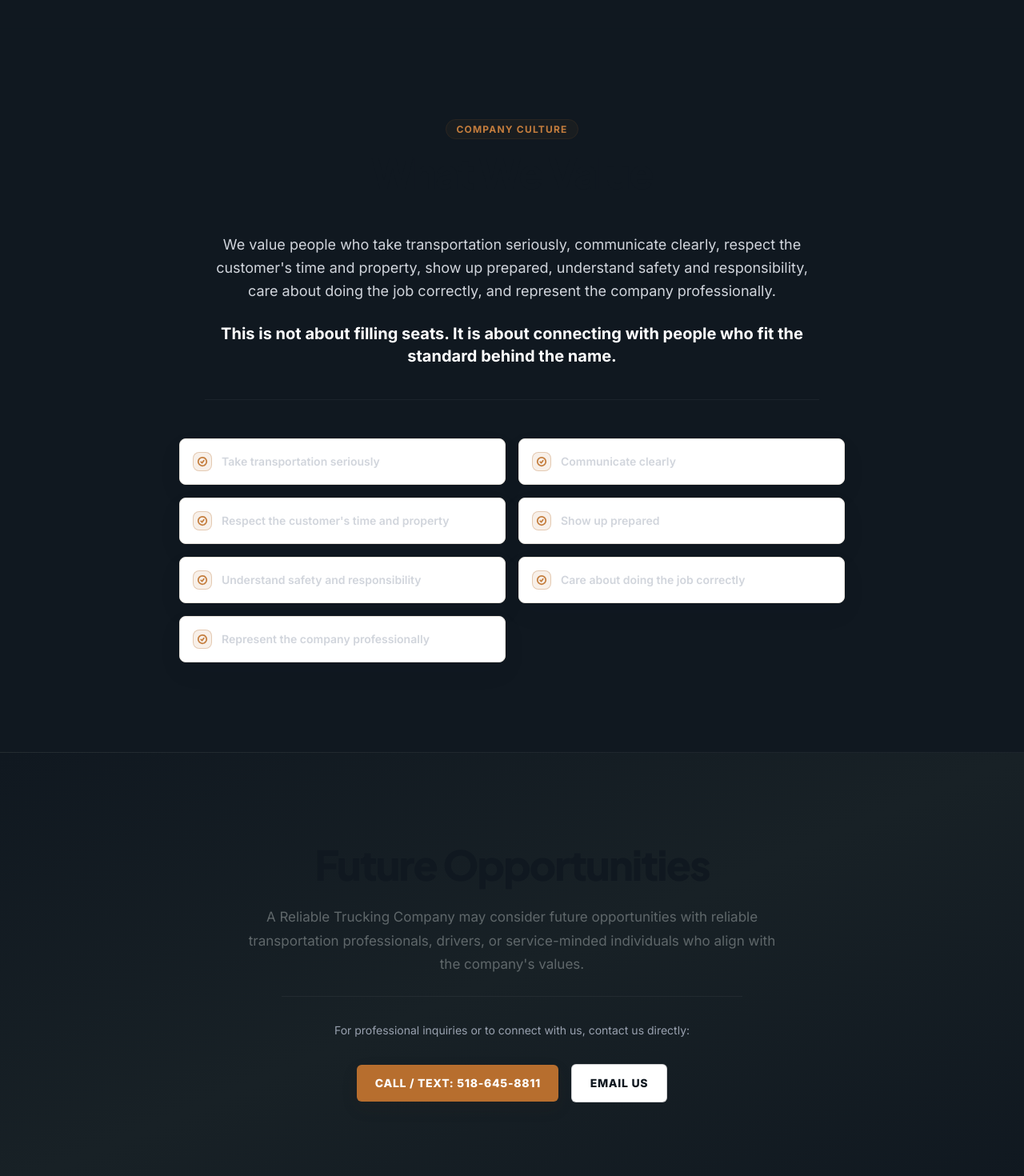
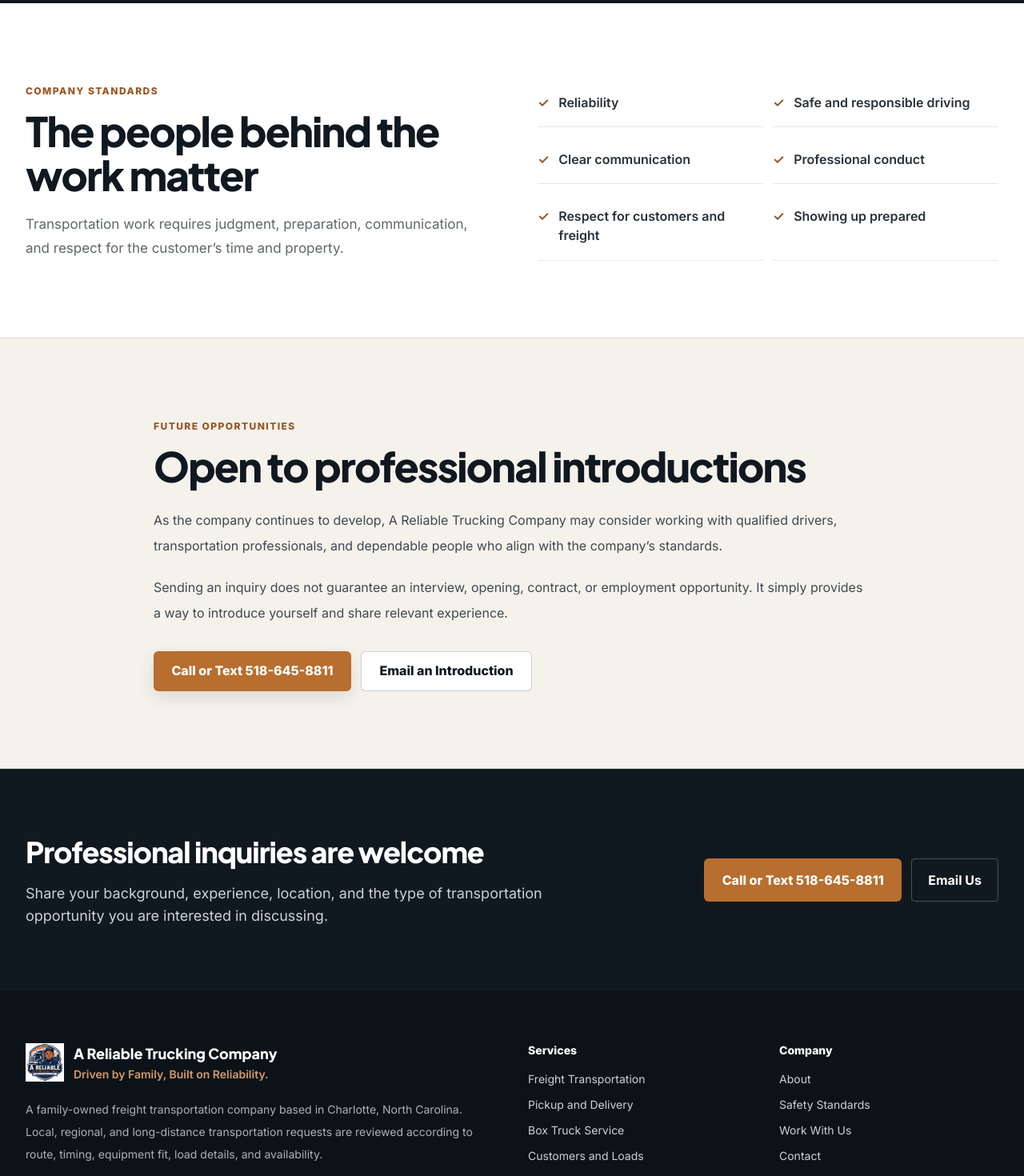
Before and after one commit to dev-in-portfolio/A-Reliable, a Next.js app: page /work-with-us in a window 1280 px wide. Shown: the part 560-2030 px from the top of the page at 80% size. Built offline with nearby package versions, Linux system fonts and the light colour scheme.

Commit message:
redesign: simplify work with us page and avoid active hiring implication

```diff
--- a/src/app/work-with-us/page.tsx
+++ b/src/app/work-with-us/page.tsx
@@ -3,100 +3,73 @@ import PageHero from "@/components/PageHero"
 import CTASection from "@/components/CTASection"
 
 export const metadata: Metadata = {
-  title: "Work With Us | A Reliable Trucking Company",
+  title: "Work With Us",
   description:
-    "A Reliable Trucking Company is open to connecting with dependable drivers and transportation professionals for future opportunities.",
+    "A Reliable Trucking Company is open to hearing from qualified drivers and transportation professionals regarding future opportunities.",
 }
+
+const values = [
+  "Reliability",
+  "Safe and responsible driving",
+  "Clear communication",
+  "Professional conduct",
+  "Respect for customers and freight",
+  "Showing up prepared",
+]
 
 export default function WorkWithUsPage() {
   return (
     <>
       <PageHero
-        title="Work With a Company Built on Reliability"
-        description="A Reliable Trucking Company is built on professionalism, safe transportation, communication, and follow-through. As the company continues to grow, we are open to connecting with dependable drivers, transportation professionals, and reliable people who understand the importance of doing the job the right way."
-        canvasType="lattice"
+        title="Interested in Working With A Reliable Trucking Company?"
+        description="The company is open to hearing from qualified drivers and transportation professionals regarding possible future opportunities. This page does not represent a promise that a position is currently available."
       />
 
-      {/* Our Standards */}
-      <section className="py-20 sm:py-28 relative overflow-hidden bg-navy-950">
-        <div className="absolute inset-0 bg-grid-pattern opacity-10 pointer-events-none" />
-        <div className="mx-auto max-w-4xl px-4 sm:px-6 lg:px-8 relative z-10">
-          <div className="text-center mb-12">
-            <span className="text-xs font-bold uppercase tracking-widest text-brand-400 px-3 py-1 rounded-full bg-brand-500/5 border border-brand-500/10">
-              Company Culture
-            </span>
-            <h2 className="mt-4 section-heading">What We Value</h2>
-          </div>
-          <div className="space-y-6 text-base sm:text-lg text-gray-300 leading-relaxed max-w-3xl mx-auto text-center border-b border-white/5 pb-10">
-            <p>
-              We value people who take transportation seriously, communicate clearly, respect the
-              customer's time and property, show up prepared, understand safety and responsibility,
-              care about doing the job correctly, and represent the company professionally.
-            </p>
-            <p className="font-bold text-white text-xl">
-              This is not about filling seats. It is about connecting with people who fit the
-              standard behind the name.
+      <section className="bg-white py-16 sm:py-20 lg:py-24">
+        <div className="container-shell grid gap-10 lg:grid-cols-2 lg:gap-16">
+          <div>
+            <span className="eyebrow">Company standards</span>
+            <h2 className="section-heading mt-3">The people behind the work matter</h2>
+            <p className="section-subheading">
+              Transportation work requires judgment, preparation, communication, and respect for the customer’s time and property.
             </p>
           </div>
-
-          <div className="mt-12 grid grid-cols-1 sm:grid-cols-2 gap-4">
-            {[
-              "Take transportation seriously",
-              "Communicate clearly",
-              "Respect the customer's time and property",
-              "Show up prepared",
-              "Understand safety and responsibility",
-              "Care about doing the job correctly",
-              "Represent the company professionally",
-            ].map((item) => (
-              <div key={item} className="glass-card p-4 rounded-xl border border-white/5 flex items-center gap-3">
-                <span className="flex h-6 w-6 items-center justify-center rounded-lg bg-brand-500/10 border border-brand-500/30 text-brand-400 flex-shrink-0">
-                  <svg className="h-3.5 w-3.5" fill="none" viewBox="0 0 24 24" strokeWidth="3" stroke="currentColor">
-                    <path strokeLinecap="round" strokeLinejoin="round" d="M9 12.75L11.25 15 15 9.75M21 12a9 9 0 11-18 0 9 9 0 0118 0z" />
-                  </svg>
-                </span>
-                <span className="text-sm text-gray-300 font-semibold">{item}</span>
-              </div>
+          <ul className="grid gap-3 sm:grid-cols-2">
+            {values.map((value) => (
+              <li key={value} className="flex gap-3 border-b border-navy-950/10 py-4 font-semibold text-navy-800">
+                <span className="text-brand-600" aria-hidden="true">✓</span>
+                <span>{value}</span>
+              </li>
             ))}
-          </div>
+          </ul>
         </div>
       </section>
 
-      {/* Future Opportunities */}
-      <section className="bg-gradient-to-br from-navy-950 via-navy-900 to-navy-950 py-20 sm:py-28 border-t border-white/5 relative overflow-hidden">
-        <div className="absolute inset-0 bg-grid-pattern opacity-15 pointer-events-none" />
-        <div className="mx-auto max-w-4xl px-4 sm:px-6 lg:px-8 text-center relative z-10 space-y-6">
-          <h2 className="section-heading">Future Opportunities</h2>
-          <p className="section-subheading max-w-2xl mx-auto">
-            A Reliable Trucking Company may consider future opportunities with reliable transportation
-            professionals, drivers, or service-minded individuals who align with the company's values.
-          </p>
-
-          <div className="pt-8 border-t border-white/5 max-w-xl mx-auto space-y-4">
-            <p className="text-sm text-gray-400">
-              For professional inquiries or to connect with us, contact us directly:
+      <section className="border-y border-navy-950/10 bg-warm-100 py-16 sm:py-20 lg:py-24">
+        <div className="container-shell max-w-4xl">
+          <span className="eyebrow">Future opportunities</span>
+          <h2 className="section-heading mt-3">Open to professional introductions</h2>
+          <div className="mt-6 space-y-5 text-base leading-8 text-navy-700">
+            <p>
+              As the company continues to develop, A Reliable Trucking Company may consider working with
+              qualified drivers, transportation professionals, and dependable people who align with the company’s standards.
             </p>
-            <div className="flex flex-col sm:flex-row items-center justify-center gap-4 pt-4">
-              <a
-                href="tel:+15186458811"
-                className="btn-premium-primary text-sm uppercase tracking-wider font-bold w-full sm:w-auto"
-              >
-                Call / Text: 518-645-8811
-              </a>
-              <a
-                href="mailto:areliabletrucking@proton.me"
-                className="btn-premium-secondary text-sm uppercase tracking-wider font-bold w-full sm:w-auto"
-              >
-                Email Us
-              </a>
-            </div>
+            <p>
+              Sending an inquiry does not guarantee an interview, opening, contract, or employment opportunity.
+              It simply provides a way to introduce yourself and share relevant experience.
+            </p>
+          </div>
+          <div className="mt-8 flex flex-col gap-3 sm:flex-row">
+            <a href="tel:+15186458811" className="btn-primary w-full sm:w-auto">Call or Text 518-645-8811</a>
+            <a href="mailto:areliabletrucking@proton.me" className="btn-secondary w-full sm:w-auto">Email an Introduction</a>
           </div>
         </div>
       </section>
 
       <CTASection
-        heading="Ready to Be Part of Something Reliable?"
-        body="If you share our values and standards, we want to hear from you."
+        heading="Professional inquiries are welcome"
+        body="Share your background, experience, location, and the type of transportation opportunity you are interested in discussing."
+        showEmail
       />
     </>
   )
```
